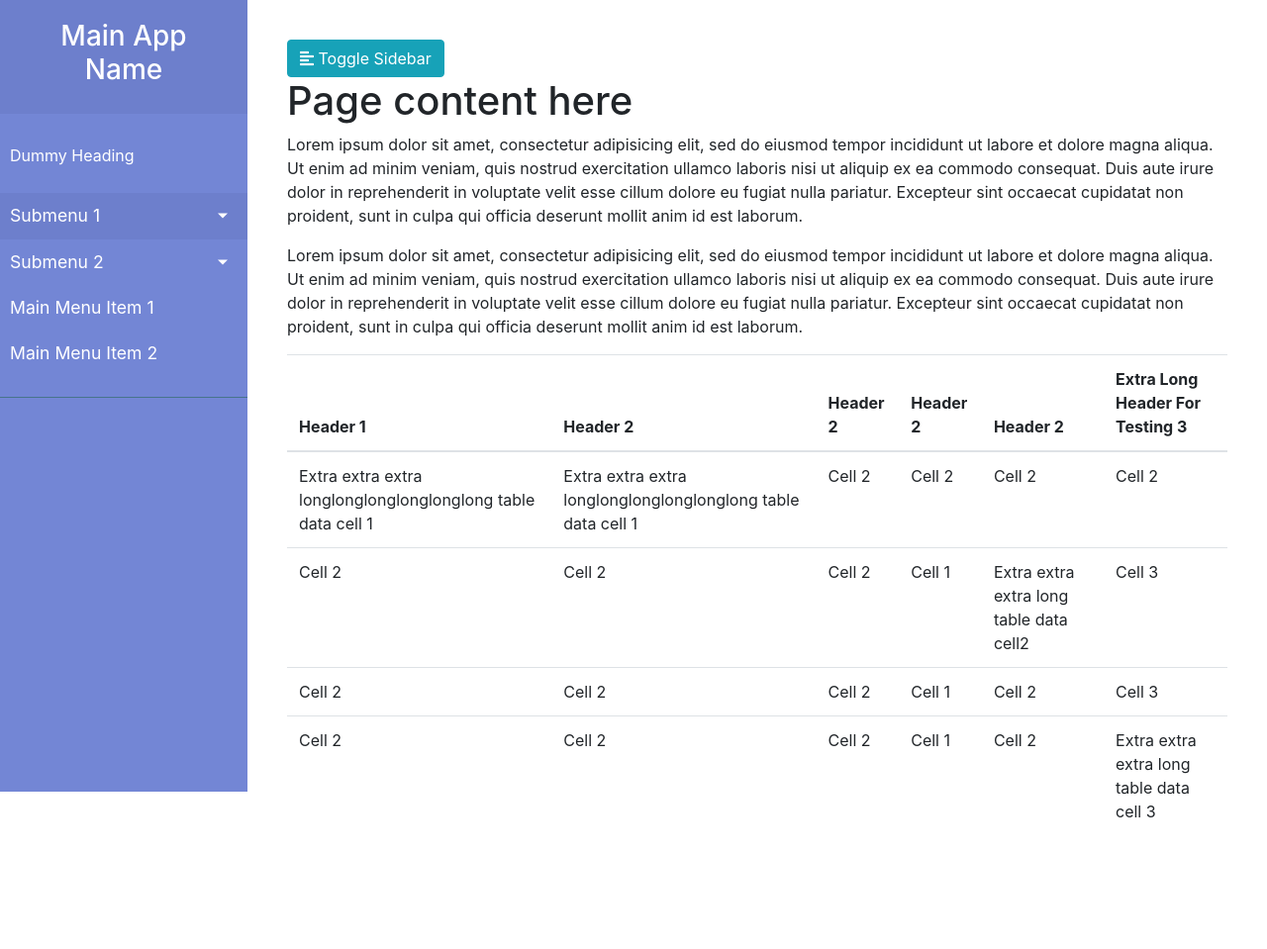
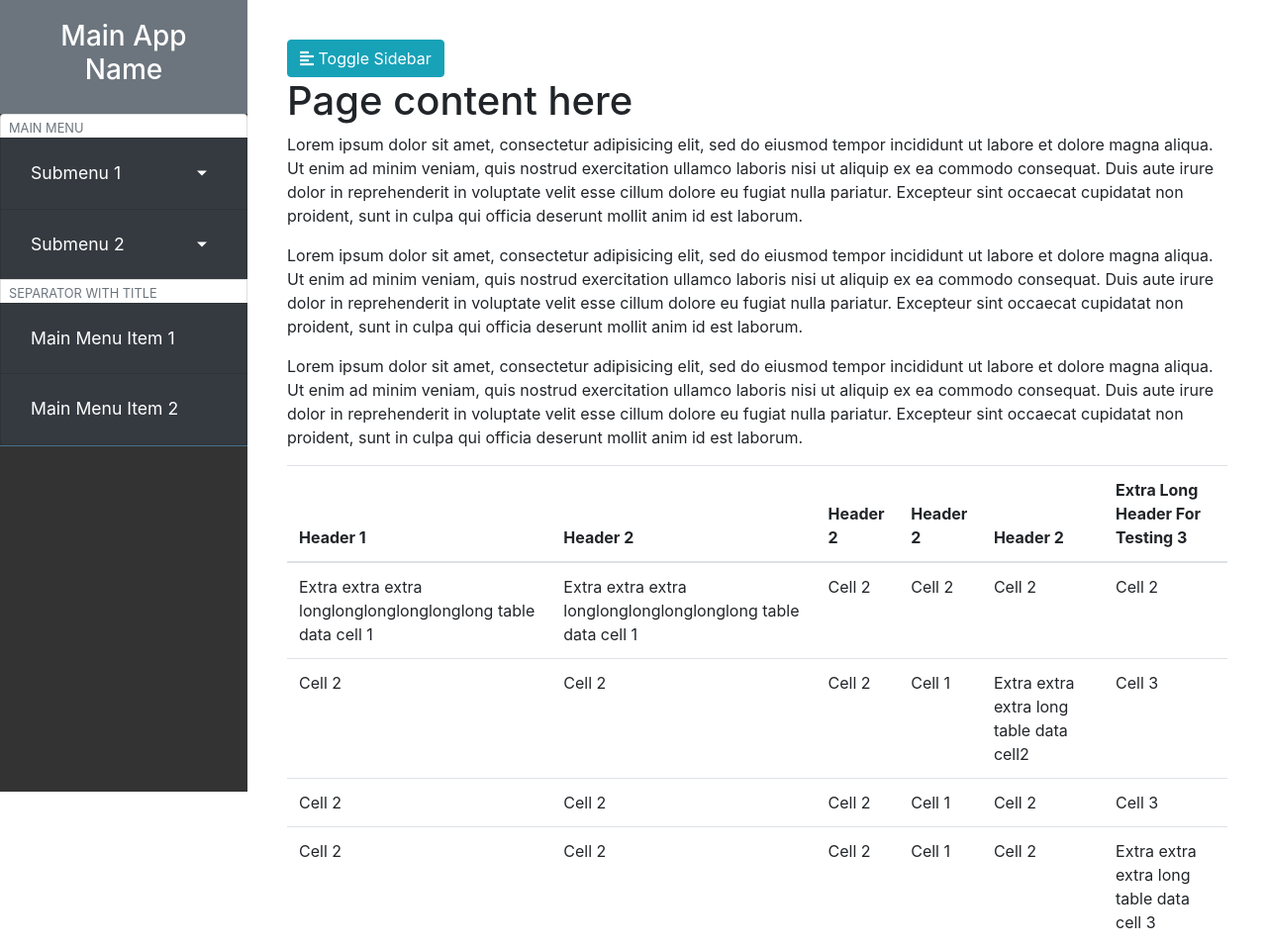
Before and after one commit to sphars/web-playground, a plain HTML site: page sidebars/sidebar1.html in a window 1280 px wide. Shown: the whole page at 99% size. Before the commit the page ends 900 px from the top, so only its background shows below. Drawn offline with nearby package versions, Linux system fonts and the light colour scheme.

Commit message:
It's a mess, but pushing for now

```diff
--- a/sidebars/sidebar1.css
+++ b/sidebars/sidebar1.css
@@ -13,6 +13,10 @@ a:focus {
     width: 100%;
 }
 
+#sidebar * {
+    /* border: 1px solid red; */
+}
+
 #sidebar {
     width: 250px;
     position: fixed;
@@ -20,28 +24,41 @@ a:focus {
     left: 0;
     height: 100vh;
     z-index: 999;
-    background: #7386D5;
-    color: #fff;
     transition: all 0.3s;
+    background: #333;
 }
 
 #sidebar.active{
-    margin-left: -250px;
+    margin-left: -250px; /* moves the sidebar off-screen */
 }
 
 #sidebar .sidebar-header{
     padding: 20px;
-    background: #6d7fcc;
+    /* background: #6d7fcc; */
 }
 
 #sidebar ul.components {
-    padding: 20px 0;
+    /* padding: 20px 0; */
     border-bottom: 1px solid #47748b;
+    margin-bottom: -1px;
+}
+
+#sidebar ul.components li{
+    border: 1px solid rgba(0,0,0,.125);
 }
 
 #sidebar ul p {
-    color: #fff;
+    /* color: #fff; */
     padding: 10px;
+}
+
+#sidebar ul .sidebar-separator{
+
+}
+
+#sidebar ul .sidebar-separator-title{
+    height: 25px;
+    padding: 0 8px;
 }
 
 #sidebar ul li a {
@@ -51,14 +68,14 @@ a:focus {
 }
 
 #sidebar ul li a:hover {
-    color: #7386D5;
-    background: #fff;
+    /* color: #7386D5;
+    background: #fff; */
 }
 
 #sidebar ul li.active>a,
 a[aria-expanded="true"] {
-    color: #fff;
-    background: #6d7fcc;
+    /* color: #fff;
+    background: #6d7fcc; */
 }
 
 a[data-toggle="collapse"] {
@@ -76,7 +93,7 @@ a[data-toggle="collapse"] {
 ul ul a {
     font-size: 0.9em !important;
     padding-left: 30px !important;
-    background: #6d7fcc;
+    /* background: #6d7fcc; */
 }
 
 ul.CTAs {
@@ -92,14 +109,14 @@ ul.CTAs a {
 }
 
 a.download {
-    background: #fff;
-    color: #7386D5;
+    /* background: #fff; */
+    /* color: #7386D5; */
 }
 
 a.article,
 a.article:hover {
-    background: #6d7fcc !important;
-    color: #fff !important;
+    /* background: #6d7fcc !important;
+    color: #fff !important; */
 }
 
 
--- a/sidebars/sidebar1.html
+++ b/sidebars/sidebar1.html
@@ -14,14 +14,16 @@
 <body>
     <div class="wrapper">
         <!-- sidebar -->
-        <nav id="sidebar">
-            <div class="sidebar-header">
+        <nav id="sidebar" class="text-white">
+            <div class="sidebar-header bg-secondary">
                 <h3 class="text-center">Main App Name</h3>
             </div>
 
-            <ul class="list-unstyled components">
-                <p>Dummy Heading</p>
-                <li class="active">
+            <ul class="list-group components">
+                <li class="list-group-item sidebar-separator-title text-uppercase text-muted">
+                    <small>Main Menu</small>
+                </li>
+                <li class="list-group-item bg-dark active">
                     <a href="#submenu1" data-toggle="collapse" aria-expanded="false" class="dropdown-toggle">Submenu 1</a>
                     <ul class="collapse list-unstyled" id="submenu1">
                         <li><a href="#">Menu Item 1</a></li>
@@ -29,7 +31,7 @@
                         <li><a href="#">Menu Item 3</a></li>
                     </ul>
                 </li>
-                <li>
+                <li class="list-group-item bg-dark">
                     <a href="#submenu2" data-toggle="collapse" aria-expanded="false" class="dropdown-toggle">Submenu 2</a>
                     <ul class="collapse list-unstyled" id="submenu2">
                         <li><a href="#">Menu Item 1</a></li>
@@ -37,10 +39,13 @@
                         <li><a href="#">Menu Item 3</a></li>
                     </ul>
                 </li>
-                <li>
+                <li class="list-group-item sidebar-separator-title text-uppercase text-muted">
+                    <small>Separator with Title</small>
+                </li>
+                <li class="list-group-item bg-dark">
                     <a href="#">Main Menu Item 1</a>
                 </li>
-                <li>
+                <li class="list-group-item bg-dark">
                     <a href="#">Main Menu Item 2</a>
                 </li>
             </ul>
@@ -53,6 +58,7 @@
                 <span>Toggle Sidebar</span>
             </button>
             <h1>Page content here</h1>
+            <p>Lorem ipsum dolor sit amet, consectetur adipisicing elit, sed do eiusmod tempor incididunt ut labore et dolore magna aliqua. Ut enim ad minim veniam, quis nostrud exercitation ullamco laboris nisi ut aliquip ex ea commodo consequat. Duis aute irure dolor in reprehenderit in voluptate velit esse cillum dolore eu fugiat nulla pariatur. Excepteur sint occaecat cupidatat non proident, sunt in culpa qui officia deserunt mollit anim id est laborum.</p>
             <p>Lorem ipsum dolor sit amet, consectetur adipisicing elit, sed do eiusmod tempor incididunt ut labore et dolore magna aliqua. Ut enim ad minim veniam, quis nostrud exercitation ullamco laboris nisi ut aliquip ex ea commodo consequat. Duis aute irure dolor in reprehenderit in voluptate velit esse cillum dolore eu fugiat nulla pariatur. Excepteur sint occaecat cupidatat non proident, sunt in culpa qui officia deserunt mollit anim id est laborum.</p>
             <p>Lorem ipsum dolor sit amet, consectetur adipisicing elit, sed do eiusmod tempor incididunt ut labore et dolore magna aliqua. Ut enim ad minim veniam, quis nostrud exercitation ullamco laboris nisi ut aliquip ex ea commodo consequat. Duis aute irure dolor in reprehenderit in voluptate velit esse cillum dolore eu fugiat nulla pariatur. Excepteur sint occaecat cupidatat non proident, sunt in culpa qui officia deserunt mollit anim id est laborum.</p>
             <div class="table-responsive-xl">
```
